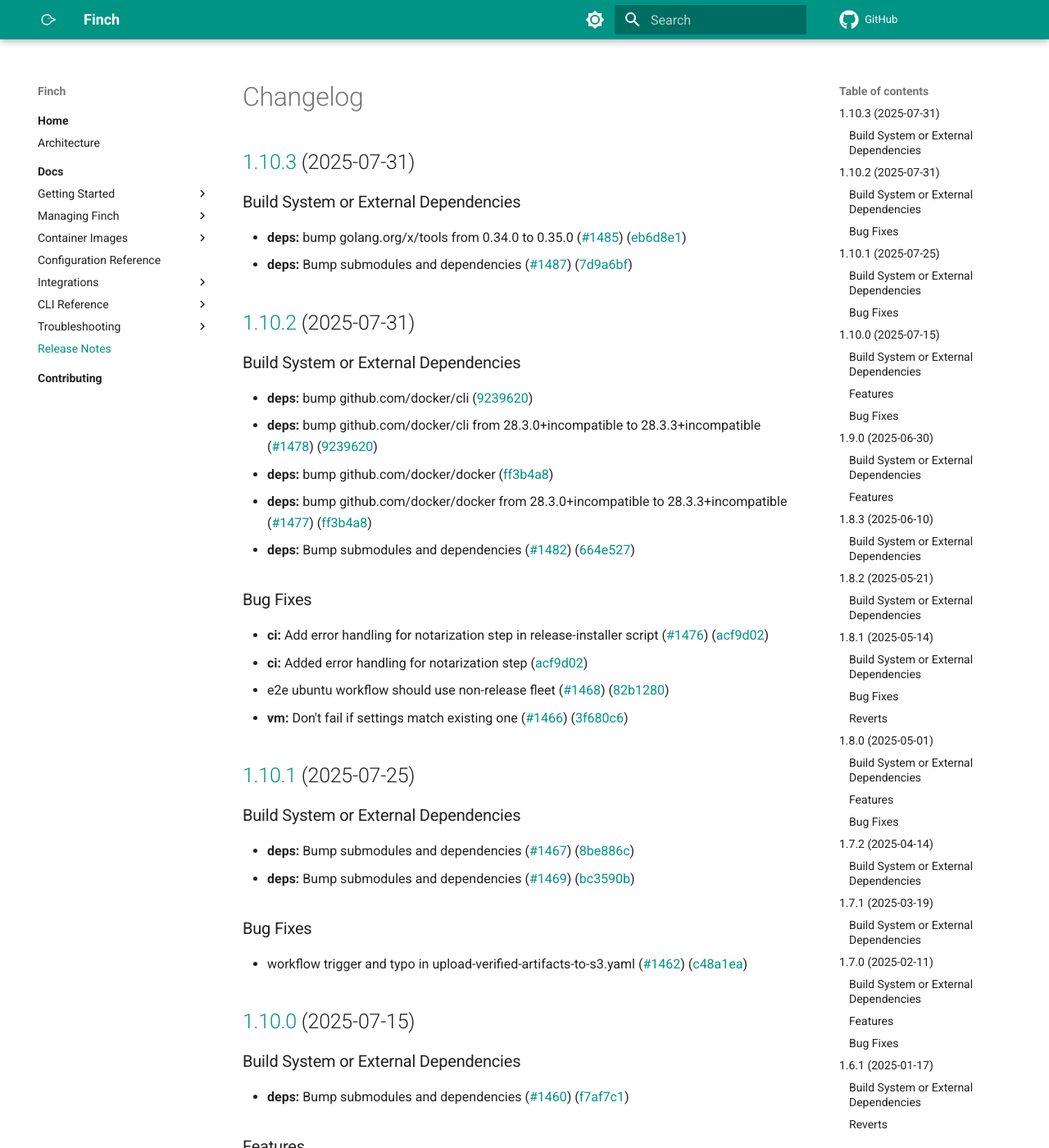
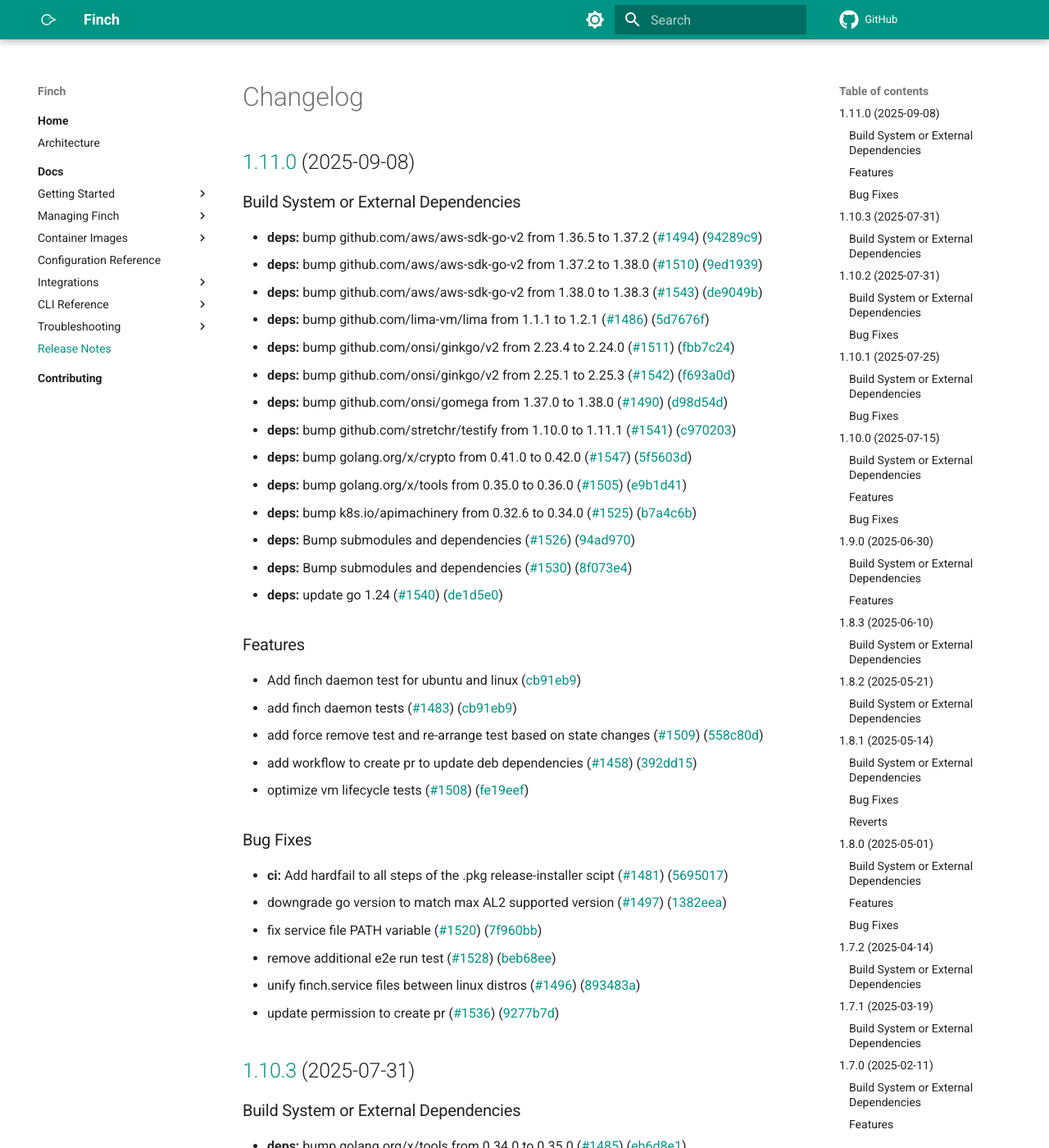
Before and after one commit to runfinch/finch-website, an MkDocs documentation site: the page built from docs/docs/changelog.md, in a window 1280 px wide and 1400 px high. Shown: the whole window at 82% size. Built offline with MkDocs 1.6.1 and Material for MkDocs 9.7.7, drawn with Linux system fonts in a browser that asks for light colours; comment, search, counter and statistics services are not loaded.

Commit message:
[create-pull-request] automated change
Signed-off-by: github-actions[bot] <41898282+github-actions[bot]@users.noreply.github.com>

```diff
--- a/docs/docs/changelog.md
+++ b/docs/docs/changelog.md
@@ -1,4 +1,43 @@
 # Changelog
+
+## [1.11.0](https://github.com/runfinch/finch/compare/v1.10.3...v1.11.0) (2025-09-08)
+
+
+### Build System or External Dependencies
+
+* **deps:** bump github.com/aws/aws-sdk-go-v2 from 1.36.5 to 1.37.2 ([#1494](https://github.com/runfinch/finch/issues/1494)) ([94289c9](https://github.com/runfinch/finch/commit/94289c94c96bd020890cce93a2ef3f2e0dd050d7))
+* **deps:** bump github.com/aws/aws-sdk-go-v2 from 1.37.2 to 1.38.0 ([#1510](https://github.com/runfinch/finch/issues/1510)) ([9ed1939](https://github.com/runfinch/finch/commit/9ed1939e6dfd90d019bfad048ca9e25d97afff9c))
+* **deps:** bump github.com/aws/aws-sdk-go-v2 from 1.38.0 to 1.38.3 ([#1543](https://github.com/runfinch/finch/issues/1543)) ([de9049b](https://github.com/runfinch/finch/commit/de9049be4d0a331700ca756930aa2974e9c82ad0))
+* **deps:** bump github.com/lima-vm/lima from 1.1.1 to 1.2.1 ([#1486](https://github.com/runfinch/finch/issues/1486)) ([5d7676f](https://github.com/runfinch/finch/commit/5d7676f15bda176b3a64b56faa2340a120d2156c))
+* **deps:** bump github.com/onsi/ginkgo/v2 from 2.23.4 to 2.24.0 ([#1511](https://github.com/runfinch/finch/issues/1511)) ([fbb7c24](https://github.com/runfinch/finch/commit/fbb7c2407b6facd36d135f1c87ab28f0e9f3767c))
+* **deps:** bump github.com/onsi/ginkgo/v2 from 2.25.1 to 2.25.3 ([#1542](https://github.com/runfinch/finch/issues/1542)) ([f693a0d](https://github.com/runfinch/finch/commit/f693a0d61899ccd70ded00ec6e454a020dc88945))
+* **deps:** bump github.com/onsi/gomega from 1.37.0 to 1.38.0 ([#1490](https://github.com/runfinch/finch/issues/1490)) ([d98d54d](https://github.com/runfinch/finch/commit/d98d54d034282de1c29ae575a6d5928c6cf25cb7))
+* **deps:** bump github.com/stretchr/testify from 1.10.0 to 1.11.1 ([#1541](https://github.com/runfinch/finch/issues/1541)) ([c970203](https://github.com/runfinch/finch/commit/c9702034142147e8faef16b77d6dba59e36aabe7))
+* **deps:** bump golang.org/x/crypto from 0.41.0 to 0.42.0 ([#1547](https://github.com/runfinch/finch/issues/1547)) ([5f5603d](https://github.com/runfinch/finch/commit/5f5603d28ffec5ef8226e0e5583c554d5da7b604))
+* **deps:** bump golang.org/x/tools from 0.35.0 to 0.36.0 ([#1505](https://github.com/runfinch/finch/issues/1505)) ([e9b1d41](https://github.com/runfinch/finch/commit/e9b1d41d186030a3be8a5c33c896951d02b80136))
+* **deps:** bump k8s.io/apimachinery from 0.32.6 to 0.34.0 ([#1525](https://github.com/runfinch/finch/issues/1525)) ([b7a4c6b](https://github.com/runfinch/finch/commit/b7a4c6bec09f60cd556ceb4779670ced2783c95c))
+* **deps:** Bump submodules and dependencies ([#1526](https://github.com/runfinch/finch/issues/1526)) ([94ad970](https://github.com/runfinch/finch/commit/94ad9709344790ab74d2f7baa2a163b3474ccc2d))
+* **deps:** Bump submodules and dependencies ([#1530](https://github.com/runfinch/finch/issues/1530)) ([8f073e4](https://github.com/runfinch/finch/commit/8f073e47d78f51289af84fa8ecee3482e55d8248))
+* **deps:** update go 1.24 ([#1540](https://github.com/runfinch/finch/issues/1540)) ([de1d5e0](https://github.com/runfinch/finch/commit/de1d5e0254f561f8ff46a29ff7a03d2f3ae8d4e9))
+
+
+### Features
+
+* Add finch daemon test for ubuntu and linux ([cb91eb9](https://github.com/runfinch/finch/commit/cb91eb9b3c87cec68989a6718711b8dbec31076f))
+* add finch daemon tests ([#1483](https://github.com/runfinch/finch/issues/1483)) ([cb91eb9](https://github.com/runfinch/finch/commit/cb91eb9b3c87cec68989a6718711b8dbec31076f))
+* add force remove test and re-arrange test based on state changes ([#1509](https://github.com/runfinch/finch/issues/1509)) ([558c80d](https://github.com/runfinch/finch/commit/558c80db8f4de858a727e4d5d387651d3cfc6598))
+* add workflow to create pr to update deb dependencies ([#1458](https://github.com/runfinch/finch/issues/1458)) ([392dd15](https://github.com/runfinch/finch/commit/392dd1524e8aee40a4617aa35a6ce08bdd81ad3c))
+* optimize vm lifecycle tests ([#1508](https://github.com/runfinch/finch/issues/1508)) ([fe19eef](https://github.com/runfinch/finch/commit/fe19eef4208a00d08c0e926793cb6f6ea3181145))
+
+
+### Bug Fixes
+
+* **ci:** Add hardfail to all steps of the .pkg release-installer scipt ([#1481](https://github.com/runfinch/finch/issues/1481)) ([5695017](https://github.com/runfinch/finch/commit/5695017c9b3067f9b067b036aac0bea2422e76ce))
+* downgrade go version to match max AL2 supported version ([#1497](https://github.com/runfinch/finch/issues/1497)) ([1382eea](https://github.com/runfinch/finch/commit/1382eeaa6d0dfc4009d7780d76b1455885c1c5f4))
+* fix service file PATH variable ([#1520](https://github.com/runfinch/finch/issues/1520)) ([7f960bb](https://github.com/runfinch/finch/commit/7f960bb57951dbe87f74782e19fb4fc64faf9800))
+* remove additional e2e run test ([#1528](https://github.com/runfinch/finch/issues/1528)) ([beb68ee](https://github.com/runfinch/finch/commit/beb68ee9e2f9c2e2c58c624806da540ca2a3434b))
+* unify finch.service files between linux distros ([#1496](https://github.com/runfinch/finch/issues/1496)) ([893483a](https://github.com/runfinch/finch/commit/893483ac8099926318175af1b9a2bec52f0eca08))
+* update permission to create pr ([#1536](https://github.com/runfinch/finch/issues/1536)) ([9277b7d](https://github.com/runfinch/finch/commit/9277b7d3a0dabcc11ca64aa7a0e72088cbbea69b))
 
 ## [1.10.3](https://github.com/runfinch/finch/compare/v1.10.2...v1.10.3) (2025-07-31)
 
```
